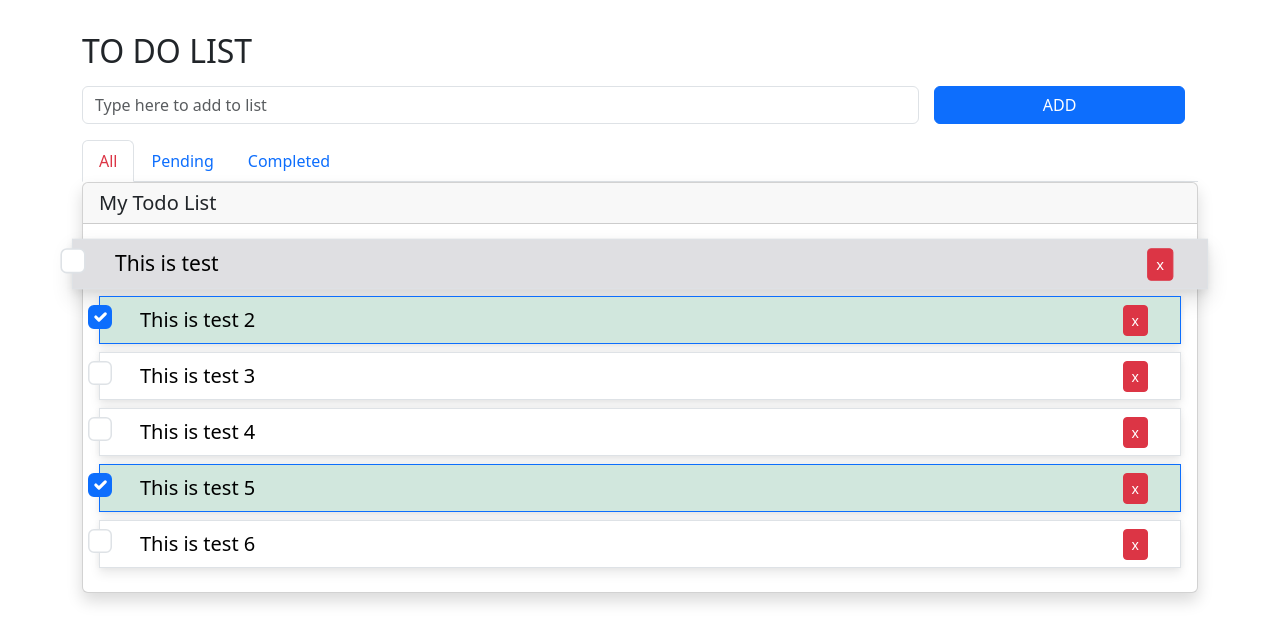
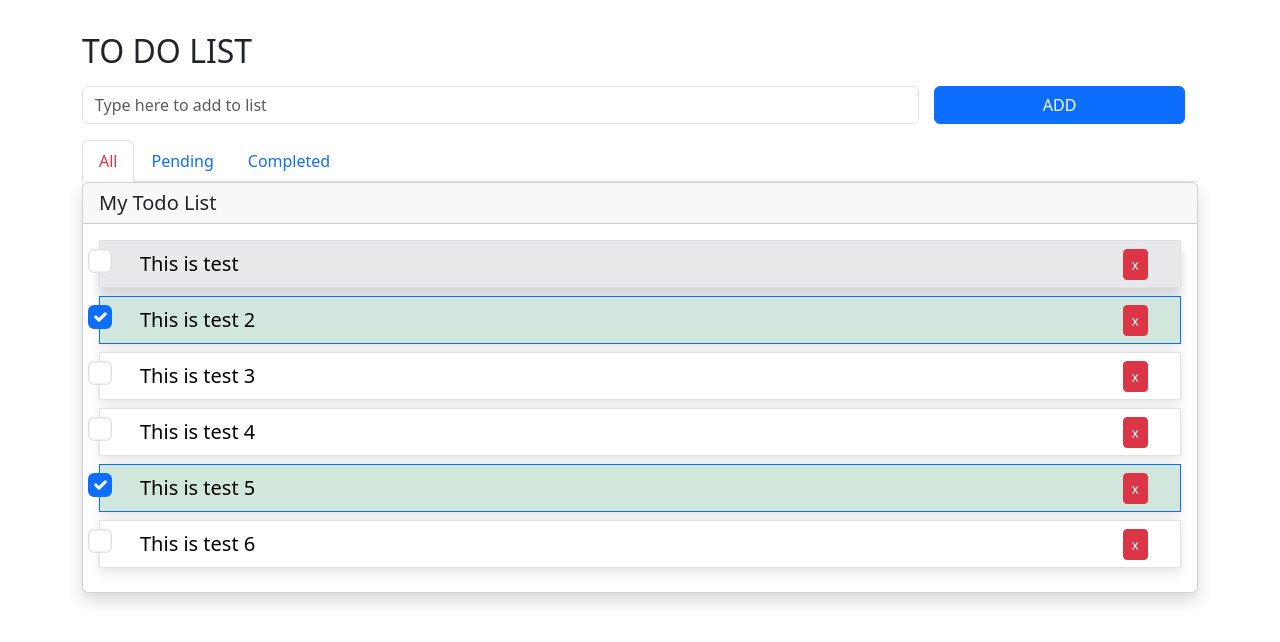
Before and after one commit to MahdiAkhbar/Todo-List, an Angular app: page / in a window 1280 px wide. In both pictures the pointer is over the item 640 px from the left and 264 px from the top of the page. Shown: the top 642 px of the page. Built offline with nearby package versions, Linux system fonts and the light colour scheme.

Commit message:
style tasks

```diff
--- a/src/styles.css
+++ b/src/styles.css
@@ -1,12 +1,18 @@
 /* You can add global styles to this file, and also import other style files */
 .card2 {
     box-shadow: 0 6px 10px rgba(0,0,0,.08), 0 0 6px rgba(0,0,0,.05);
-    transition: .3s transform cubic-bezier(.155,1.105,.295,1.12),.3s box-shadow,.3s -webkit-transform cubic-bezier(.155,1.105,.295,1.12);
+    transition: .3s transform cubic-bezier(.155,1.105,.295,1.12), .3s -webkit-transform cubic-bezier(.155,1.105,.295,1.12);
     padding: 14px 80px 18px 36px;
 }
 
 .card2:hover{
-    transform: scale(1.05);
-    box-shadow: 0 10px 20px rgba(0,0,0,.12), 0 4px 8px rgba(0,0,0,.06);
-    background-color: rgb(223, 223, 226);
+    transform: scale(1.02git);
+    box-shadow: 0 10px 10px rgba(0,0,0,.12), 0 4px 8px rgba(0,0,0,.06);
+    background-color: rgb(233, 233, 236);
 }
+
+.borderTop {
+    border-top: none !important;
+    border-top-left-radius: 0 !important;
+    border-top-right-radius: 0 !important;
+}
```
